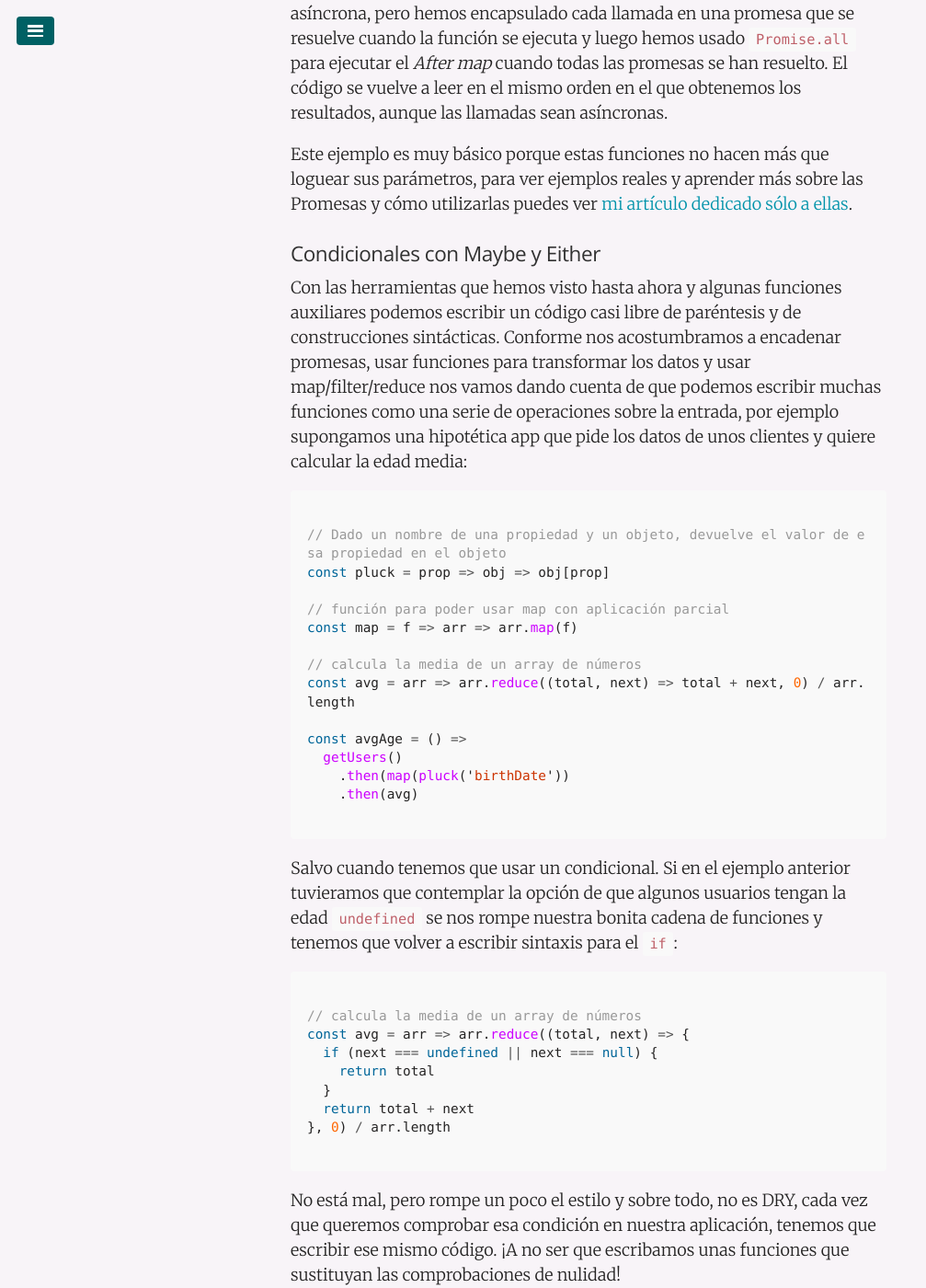
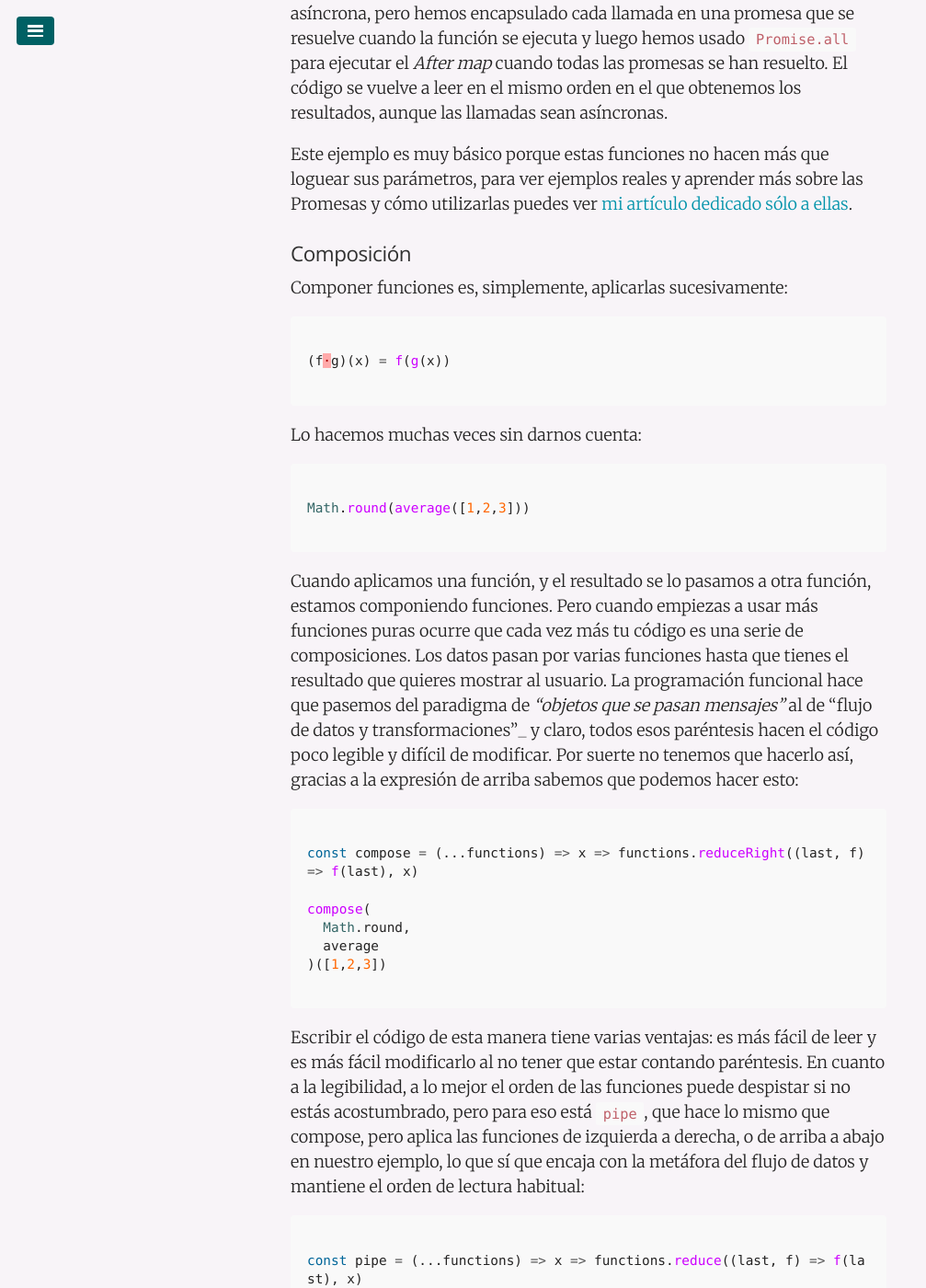
Before and after one commit to juanmirod/juanmirod.github.io, a Jekyll site: the page built from _posts/2017-06-16-introduccion-programacion-funcional-javascript.markdown, in a window 1280 px wide and 1400 px high, scrolled down 15683 px. Shown: the whole window at 92% size, without its empty margins (0-1007 px from the left). Built offline with Jekyll 4.4.1, drawn with Linux system fonts in a browser that asks for light colours; some of the changed text lies outside the part shown.

Commit message:
fea: compose and pipe

````diff
--- a/_posts/2017-06-16-introduccion-programacion-funcional-javascript.markdown
+++ b/_posts/2017-06-16-introduccion-programacion-funcional-javascript.markdown
@@ -496,6 +496,50 @@ En este ejemplo le hemos dado la vuelta a la tortilla. asyncLog sigue siendo as
 
 Este ejemplo es muy básico porque estas funciones no hacen más que loguear sus parámetros, para ver ejemplos reales y aprender más sobre las Promesas y cómo utilizarlas puedes ver [mi artículo dedicado sólo a ellas](http://juanmirod.github.io/2016/11/25/promesas-en-javascript.html).
 
+### Composición
+
+Componer funciones es, simplemente, aplicarlas sucesivamente:
+
+```javascript
+
+(f·g)(x) = f(g(x))
+
+```
+
+Lo hacemos muchas veces sin darnos cuenta:
+
+```javascript
+
+Math.round(average([1,2,3]))
+
+```
+
+Cuando aplicamos una función, y el resultado se lo pasamos a otra función, estamos componiendo funciones. Pero cuando empiezas a usar más funciones puras ocurre que cada vez más tu código es una serie de composiciones. Los datos pasan por varias funciones hasta que tienes el resultado que quieres mostrar al usuario. La programación funcional hace que pasemos del paradigma de _"objetos que se pasan mensajes"_ al de "flujo de datos y transformaciones"_ y claro, todos esos paréntesis hacen el código poco legible y difícil de modificar. Por suerte no tenemos que hacerlo así, gracias a la expresión de arriba sabemos que podemos hacer esto:
+
+```javascript
+
+const compose = (...functions) => x => functions.reduceRight((last, f) => f(last), x)
+
+compose(
+  Math.round,
+  average
+)([1,2,3])
+
+```
+
+Escribir el código de esta manera tiene varias ventajas: es más fácil de leer y es más fácil modificarlo al no tener que estar contando paréntesis. En cuanto a la legibilidad, a lo mejor el orden de las funciones puede despistar si no estás acostumbrado, pero para eso está `pipe`, que hace lo mismo que compose, pero aplica las funciones de izquierda a derecha, o de arriba a abajo en nuestro ejemplo, lo que sí que encaja con la metáfora del flujo de datos y mantiene el orden de lectura habitual:
+
+```javascript
+
+const pipe = (...functions) => x => functions.reduce((last, f) => f(last), x)
+
+pipe(
+  average,
+  Math.round
+)([1,2,3])
+
+```
+
 ### Condicionales con Maybe y Either
 
 Con las herramientas que hemos visto hasta ahora y algunas funciones auxiliares podemos escribir un código casi libre de paréntesis y de construcciones sintácticas. Conforme nos acostumbramos a encadenar promesas, usar funciones para transformar los datos y usar map/filter/reduce nos vamos dando cuenta de que podemos escribir muchas funciones como una serie de operaciones sobre la entrada, por ejemplo supongamos una hipotética app que pide los datos de unos clientes y quiere calcular la edad media:
````
